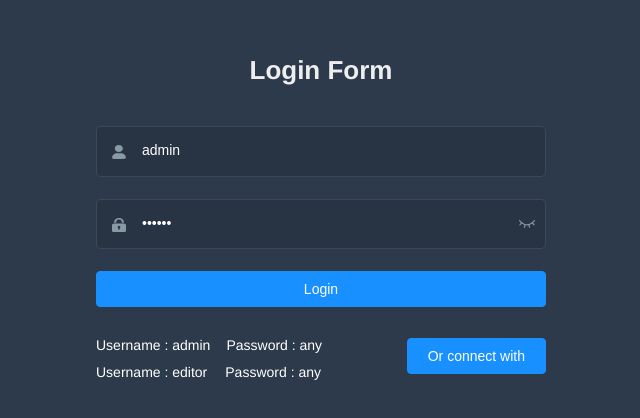
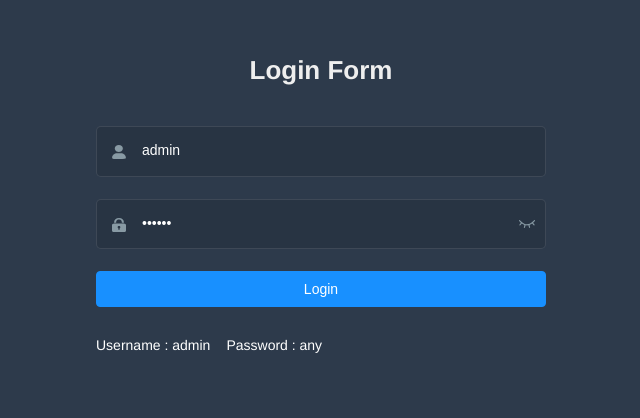
Before and after one commit to Team-Mamba-Out/mambaWebsiteAdmin, a Vue app: page /#/login in a window 1280 px wide. Shown: the part 104-522 px from the top of the page, without its empty margins (319-959 px from the left). Built offline with nearby package versions, Linux system fonts and the light colour scheme.

Commit message:
modify the login page

```diff
--- a/src/layout/components/Navbar.vue
+++ b/src/layout/components/Navbar.vue
@@ -23,6 +23,12 @@
           <img :src="avatar+'?imageView2/1/w/80/h/80'" class="user-avatar">
           <i class="el-icon-caret-bottom" />
         </div>
+        <el-dropdown-menu slot="dropdown">
+
+          <el-dropdown-item divided @click.native="logout">
+            <span style="display:block;">Log Out</span>
+          </el-dropdown-item>
+        </el-dropdown-menu>
       </el-dropdown>
     </div>
   </div>
--- a/src/views/login/index.vue
+++ b/src/views/login/index.vue
@@ -52,14 +52,10 @@
           <span>Username : admin</span>
           <span>Password : any</span>
         </div>
-        <div class="tips">
-          <span style="margin-right:18px;">Username : editor</span>
-          <span>Password : any</span>
-        </div>
 
-        <el-button class="thirdparty-button" type="primary" @click="showDialog=true">
+        <!-- <el-button class="thirdparty-button" type="primary" @click="showDialog=true">
           Or connect with
-        </el-button>
+        </el-button> -->
       </div>
     </el-form>
 
```
